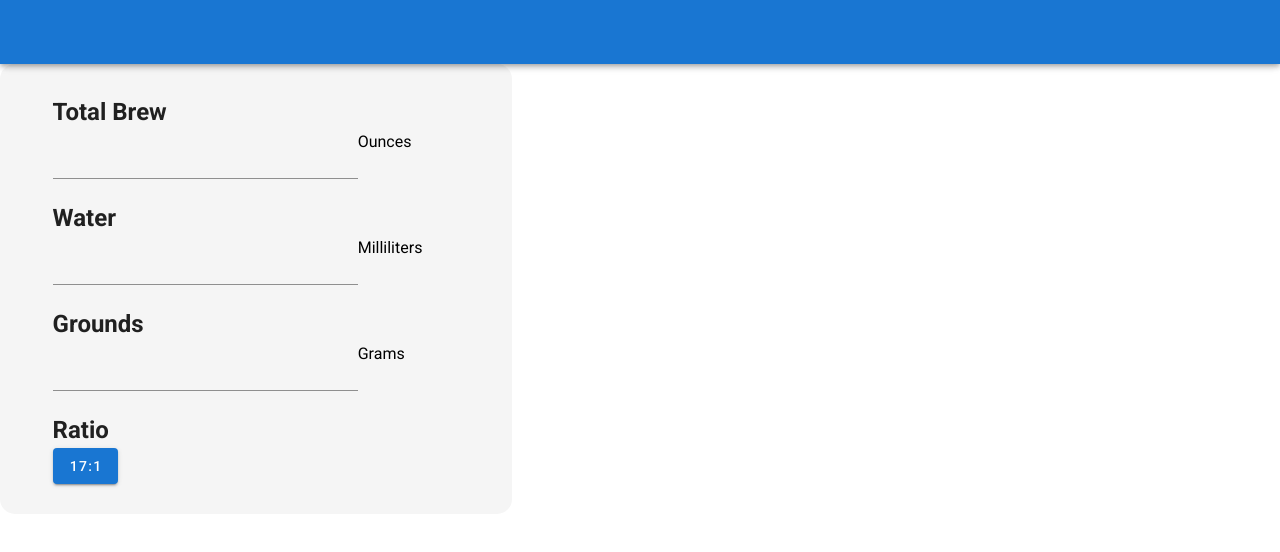
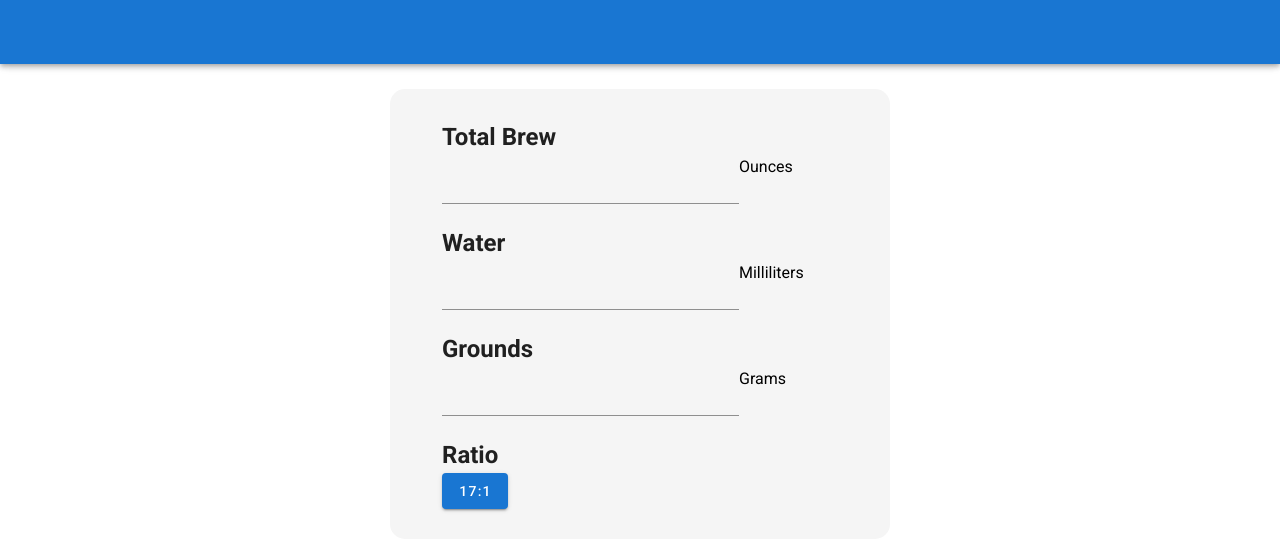
Before and after one commit to tannerkirkendall/CoffeeAbacus, a Vue app: page / in a window 1280 px wide. Shown: the top 552 px of the page. Built offline with nearby package versions, Linux system fonts and the light colour scheme.

Commit message:
css changes

```diff
--- a/src/components/Calculator.vue
+++ b/src/components/Calculator.vue
@@ -225,11 +225,17 @@ export default {
 };
 </script>
 <style scoped>
+.main {
+  padding: 25px;
+}
 #back-box {
-  width: 40%;
+  width: 100%;
+  max-width: 500px;
+  min-width: 200px;
   background-color:whitesmoke;
   border-radius: 15px;
   padding: 30px;
+  margin: auto;
 }
 #control-box {
   width: 90%; /*can be in percentage also.*/
```
